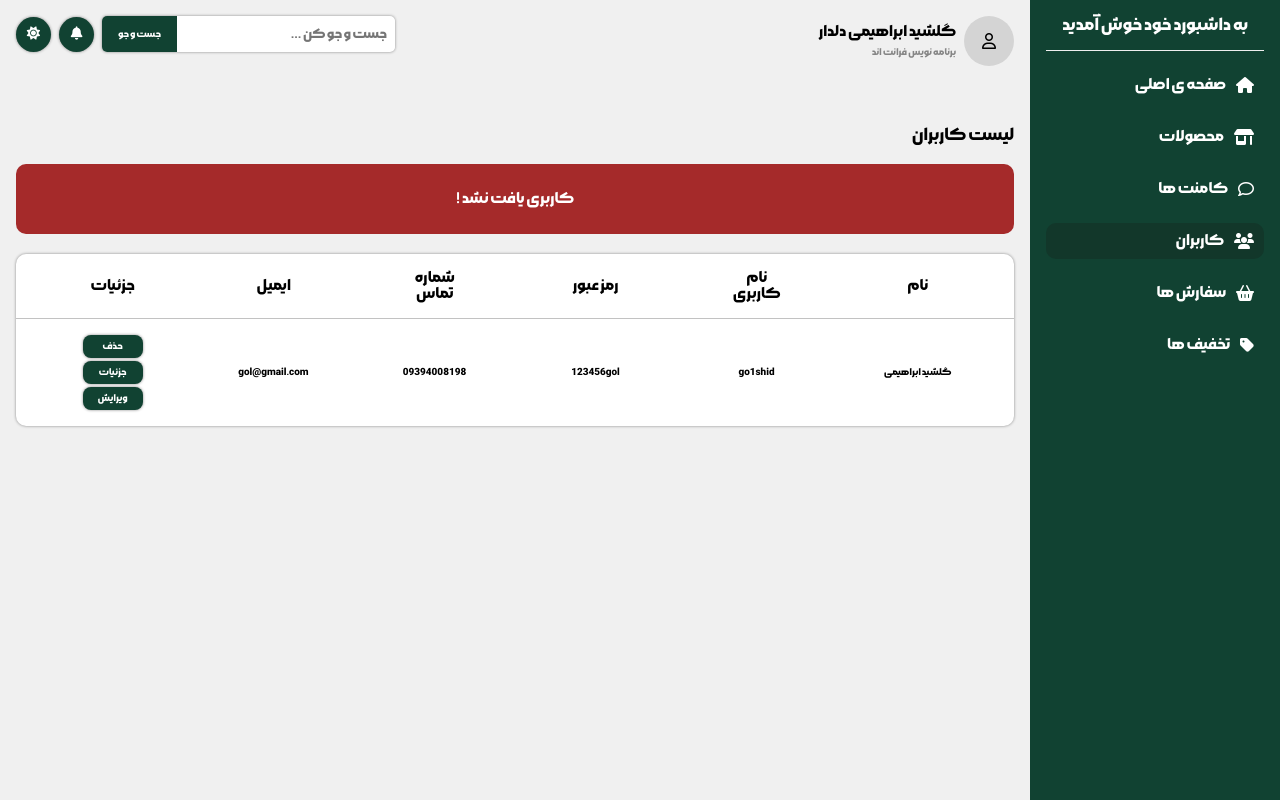
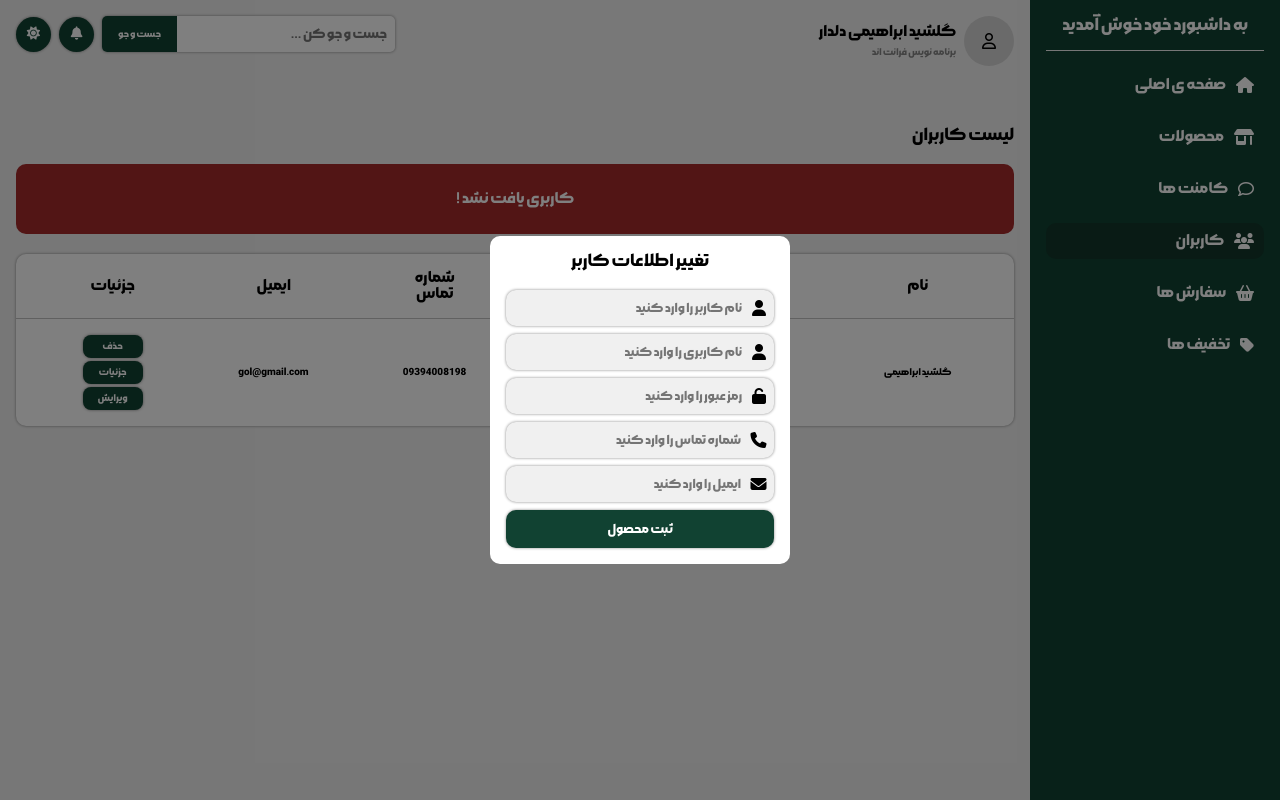
Before and after one commit to golsh1d/cms, a plain HTML site: page frontend/users.html in a window 1280 px wide. Drawn offline with Linux system fonts and the light colour scheme.

Commit message:
add user info edit modal html and css codes

```diff
--- a/frontend/content/css/cms/users.css
+++ b/frontend/content/css/cms/users.css
@@ -5,3 +5,60 @@
     flex-direction: column;
     gap: 3px;
 }
+
+.edit-user-info-modal {
+    width: 300px;
+    padding: 16px;
+    background-color: var(--first-color);
+    border-radius: 10px;
+    text-align: center;
+}
+
+.edit-user-info-modal-title {
+    font-size: 18px;
+    text-align: center;
+    margin-bottom: 20px;
+}
+
+.edit-user-info-modal-input{
+    width: 100%;
+    background-color: var(--second-color);
+    padding: 8px;
+    border-radius: 10px;
+    display: flex;
+    align-items: center;
+    gap: 8px;
+    box-shadow: 0px 0px 3px 0px #858585;
+    margin-bottom: 8px;
+}
+
+.edit-user-info-modal-input i {
+    width: 15px;
+    height: 15px;
+    display: flex;
+    justify-content: center;
+    align-items: center;
+}
+
+.edit-user-info-modal-input input {
+    width: 100%;
+    outline: none;
+    border: none;
+    background-color: transparent;
+}
+
+.edit-user-info-modal-btn {
+    width: 100%;
+    border: none;
+    border-radius: 10px;
+    background-color: var(--third-color);
+    color: var(--first-color);
+    padding: 10px;
+    cursor: pointer;
+    transition: all .2s ease;
+    box-shadow: 0px 0px 3px 0px #858585;
+}
+
+.edit-user-info-modal-btn:hover {
+    background-color: #12372A;
+}
--- a/frontend/users.html
+++ b/frontend/users.html
@@ -11,6 +11,38 @@
 
 <body>
     <!-- modal -->
+    <div class="modal active">
+        <div class="edit-user-info-modal">
+            <h1 class="edit-user-info-modal-title">تغییر اطلاعات کاربر</h1>
+            <form action="#">
+                <div class="edit-user-info-modal-wrapper">
+                    <div class="edit-user-info-modal-input">
+                        <i class="fa-solid fa-user"></i>
+                        <input type="text" placeholder="نام کاربر را وارد کنید">
+                    </div>
+                    <div class="edit-user-info-modal-input">
+                        <i class="fa-solid fa-user"></i>
+                        <input type="text" placeholder="نام کاربری را وارد کنید">
+                    </div>
+                    <div class="edit-user-info-modal-input">
+                        <i class="fa-solid fa-unlock"></i>
+                        <input type="text" placeholder="رمز عبور را وارد کنید">
+                    </div>
+                    <div class="edit-user-info-modal-input">
+                        <i class="fa-solid fa-phone"></i>
+                        <input type="text" placeholder="شماره تماس را وارد کنید">
+                    </div>
+                    <div class="edit-user-info-modal-input">
+                        <i class="fa-solid fa-envelope"></i>
+                        <input type="text" placeholder="ایمیل را وارد کنید">
+                    </div>
+                </div>
+                <button class="edit-user-info-modal-btn">ثبت محصول</button>
+            </form>
+        </div>
+    </div>
+
+
     <div class="modal">
         <div class="detail-modal">
             <table class="cms-detail-table">
```
